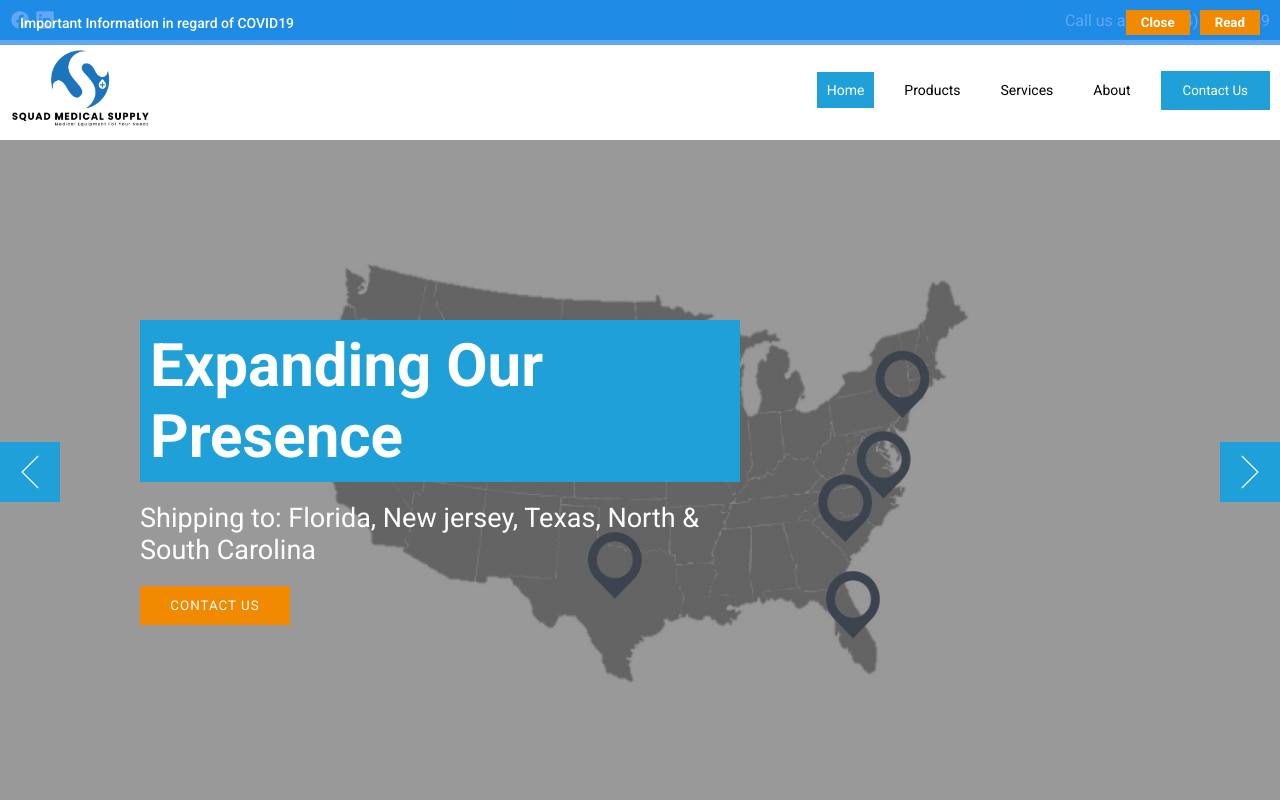
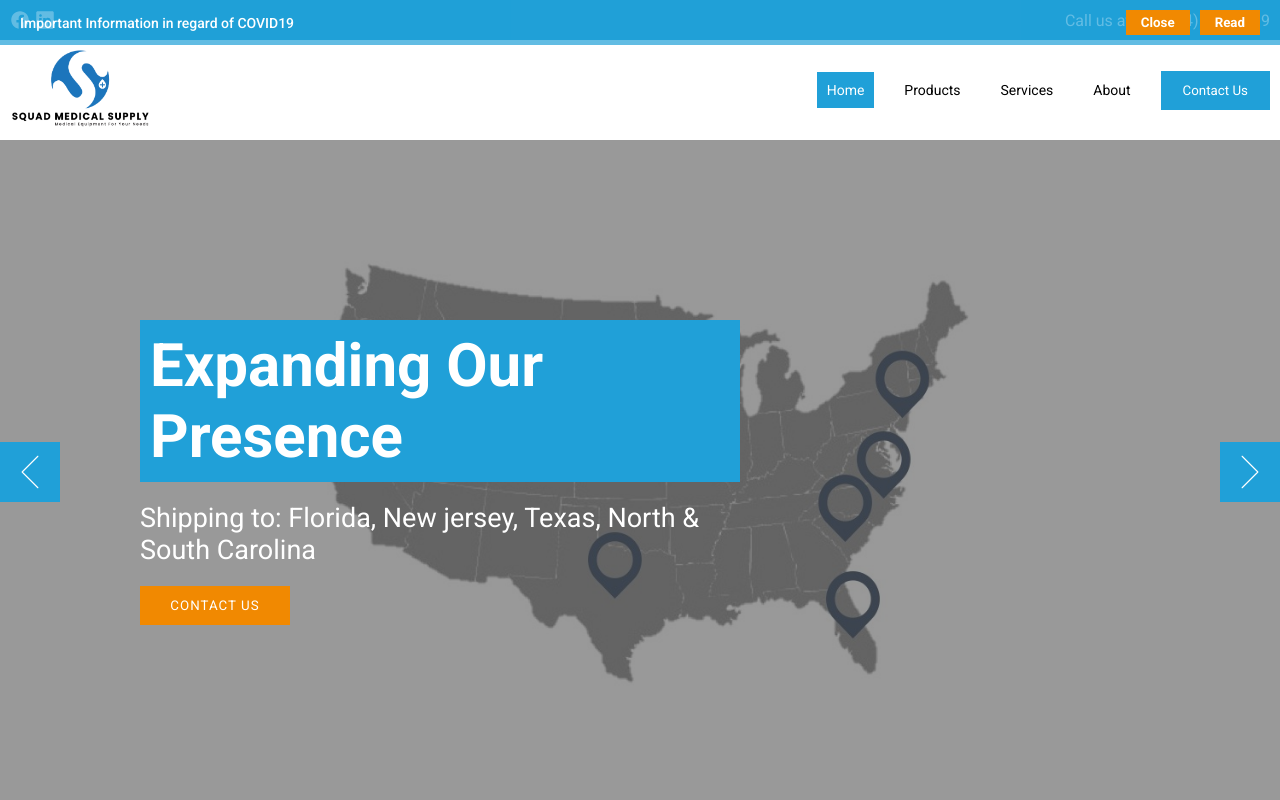
Before and after one commit to MKashanButt/squad-medical-supplies, a Next.js app: page / in a window 1280 px wide. Shown: the top 800 px of the page. Built offline with nearby package versions, Linux system fonts and the light colour scheme.

Commit message:
updated rgba color of alert

```diff
--- a/src/assets/css/global.css
+++ b/src/assets/css/global.css
@@ -22,7 +22,7 @@ html {
 
 .importantInfo {
   width: 100%;
-  background-color: rgba(30, 130, 238, 0.7);
+  background-color: rgba(32, 160, 216, 0.7);
   color: white;
   padding: 10px 20px;
   display: flex;
```
